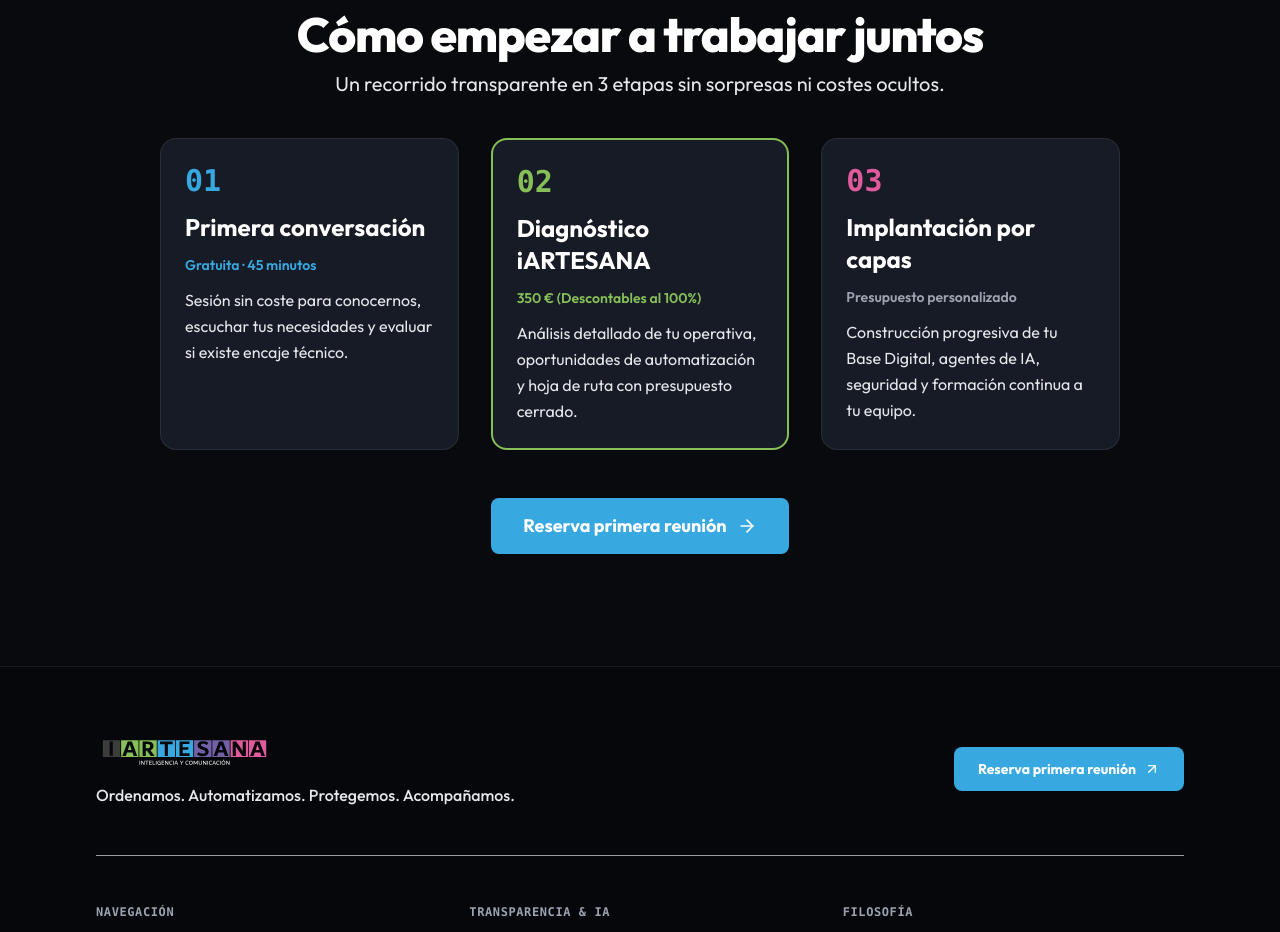
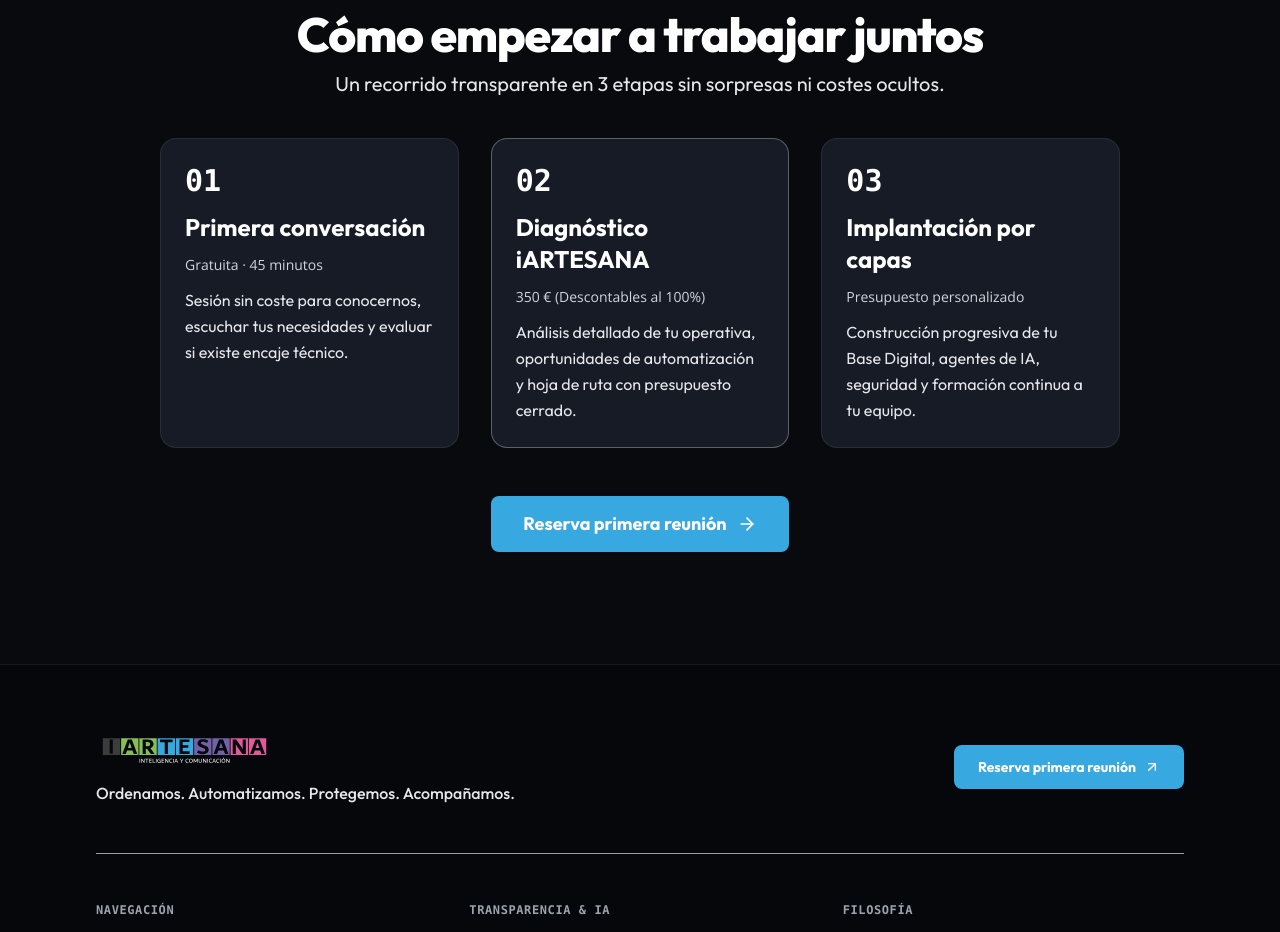
Before and after one commit to gerard-iartesana/iartesana-website, a Next.js app: page / in a window 1280 px wide. Shown: the part 2740-3672 px from the top of the page. Built offline with nearby package versions, Linux system fonts and the light colour scheme.

Commit message:
style: replace colored highlights in 3-step cards with pure white text and borders

```diff
--- a/src/app/page.tsx
+++ b/src/app/page.tsx
@@ -111,7 +111,7 @@ export default function HomePage() {
         </div>
       </section>
 
-      {/* 5. PROCESO COMERCIAL */}
+      {/* 5. PROCESO COMERCIAL (MONOCROMO / SOLO BLANCO) */}
       <section className="px-4 sm:px-6 lg:px-8 max-w-5xl mx-auto py-8 sm:py-12 space-y-10 border-t border-surface-border/50">
         <div className="text-center space-y-3">
           <span className="text-sm sm:text-base font-['Open_Sans',sans-serif] uppercase tracking-widest text-gray-400 font-normal block">
@@ -125,22 +125,23 @@ export default function HomePage() {
           </p>
         </div>
 
+        {/* Tarjetas monocromas en blanco */}
         <div className="grid grid-cols-1 md:grid-cols-3 gap-8">
           {/* Step 1 */}
           <div className="space-y-3 p-6 rounded-2xl bg-surface-card border border-surface-border">
-            <span className="text-3xl font-extrabold text-[#38A8E0] font-mono">01</span>
+            <span className="text-3xl font-extrabold text-white font-mono">01</span>
             <h3 className="text-xl sm:text-2xl font-bold text-white">Primera conversación</h3>
-            <p className="text-sm font-semibold text-[#38A8E0]">Gratuita · 45 minutos</p>
+            <p className="text-sm font-normal text-gray-300 font-['Open_Sans',sans-serif]">Gratuita · 45 minutos</p>
             <p className="text-base text-gray-200 leading-relaxed font-normal">
               Sesión sin coste para conocernos, escuchar tus necesidades y evaluar si existe encaje técnico.
             </p>
           </div>
 
           {/* Step 2 */}
-          <div className="space-y-3 p-6 rounded-2xl bg-surface-card border-2 border-[#86BF58]">
-            <span className="text-3xl font-extrabold text-[#86BF58] font-mono">02</span>
+          <div className="space-y-3 p-6 rounded-2xl bg-surface-card border border-white/30">
+            <span className="text-3xl font-extrabold text-white font-mono">02</span>
             <h3 className="text-xl sm:text-2xl font-bold text-white">Diagnóstico iARTESANA</h3>
-            <p className="text-sm font-semibold text-[#86BF58]">350 € (Descontables al 100%)</p>
+            <p className="text-sm font-normal text-gray-300 font-['Open_Sans',sans-serif]">350 € (Descontables al 100%)</p>
             <p className="text-base text-gray-200 leading-relaxed font-normal">
               Análisis detallado de tu operativa, oportunidades de automatización y hoja de ruta con presupuesto cerrado.
             </p>
@@ -148,9 +149,9 @@ export default function HomePage() {
 
           {/* Step 3 */}
           <div className="space-y-3 p-6 rounded-2xl bg-surface-card border border-surface-border">
-            <span className="text-3xl font-extrabold text-[#E15A9C] font-mono">03</span>
+            <span className="text-3xl font-extrabold text-white font-mono">03</span>
             <h3 className="text-xl sm:text-2xl font-bold text-white">Implantación por capas</h3>
-            <p className="text-sm font-semibold text-gray-400">Presupuesto personalizado</p>
+            <p className="text-sm font-normal text-gray-300 font-['Open_Sans',sans-serif]">Presupuesto personalizado</p>
             <p className="text-base text-gray-200 leading-relaxed font-normal">
               Construcción progresiva de tu Base Digital, agentes de IA, seguridad y formación continua a tu equipo.
             </p>
```
